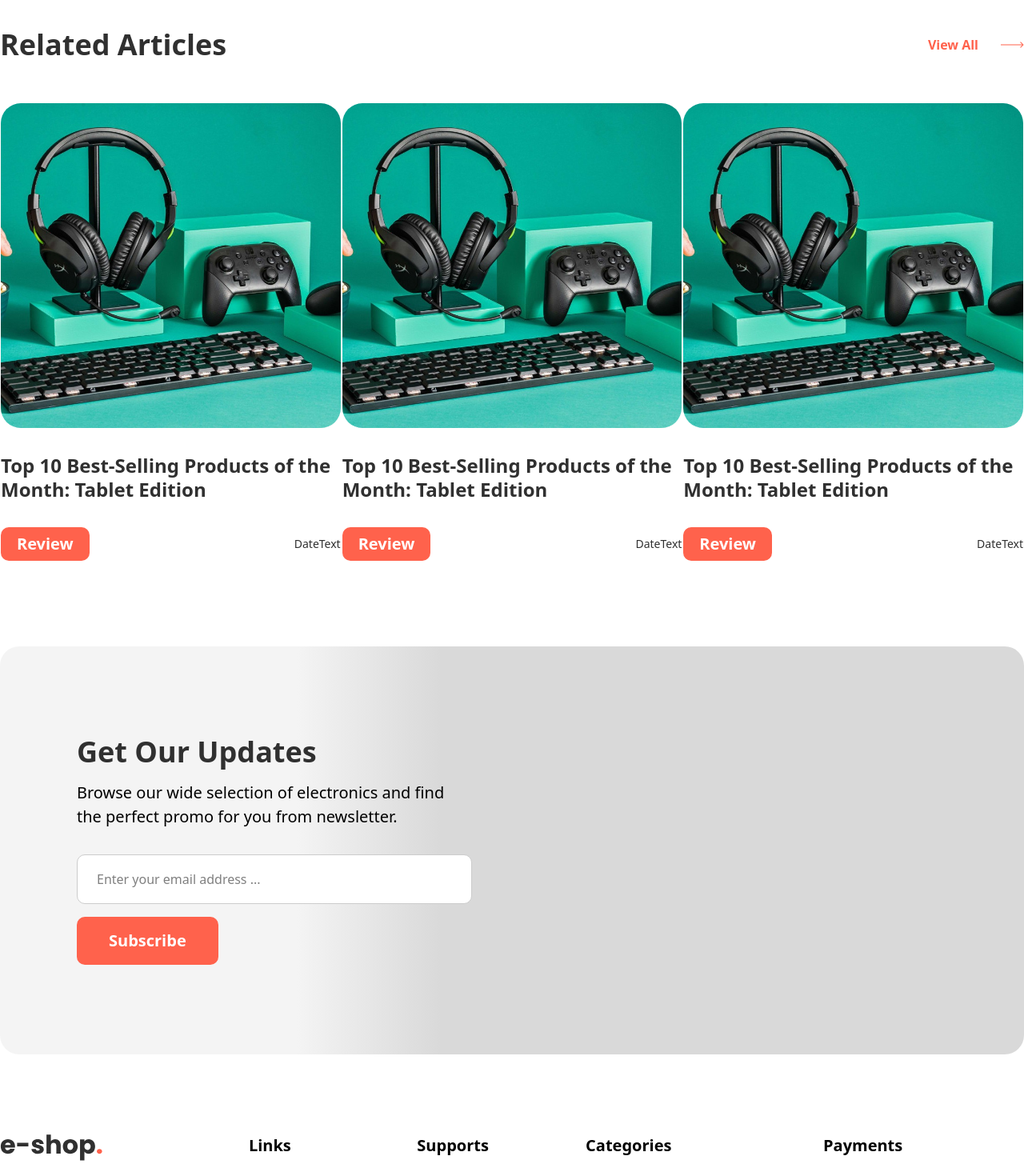
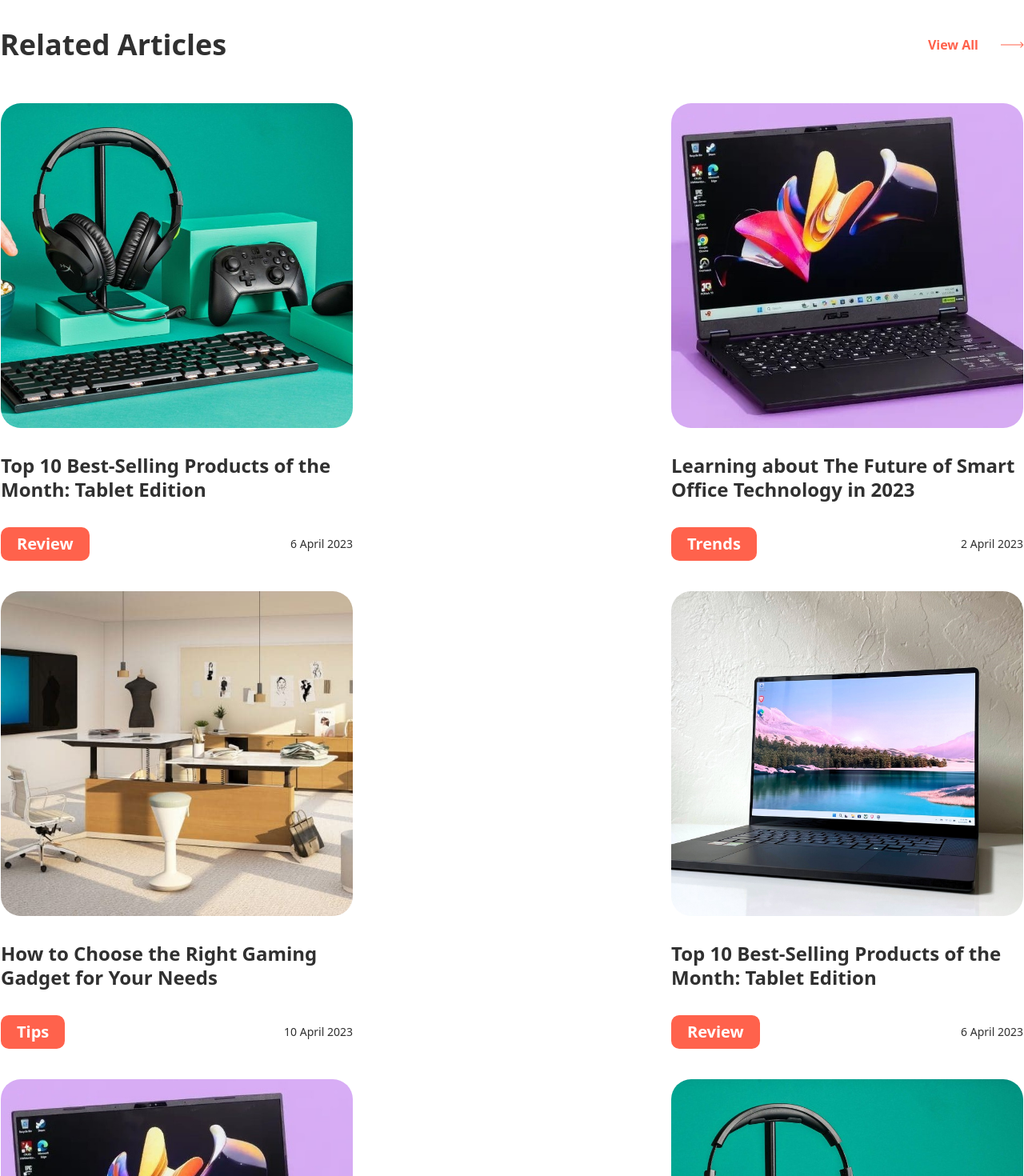
Before and after one commit to ramen72/OYA-Project-16-E-Shop, a React (Vite) app: page /blog-details in a window 1280 px wide. Shown: the part 5080-6550 px from the top of the page at 80% size. Built offline with nearby package versions, Linux system fonts and the light colour scheme.

Commit message:
Update Blog details page at 10-07-2025_1432

```diff
--- a/src/components/BlogRelatedArticlesComponent.jsx
+++ b/src/components/BlogRelatedArticlesComponent.jsx
@@ -10,6 +10,7 @@ const BlogRelatedArticlesComponent = ({
   paddingBottom = "pb-12",
   paddingLeft = "pl-[52px]",
   paddingRight = "pr-[52px]",
+  imageUrl,
   title = "Top 10 Best-Selling Products of the Month: Tablet Edition",
   buttonText = "Review",
   dateText = "dateText",
@@ -32,8 +33,8 @@ const BlogRelatedArticlesComponent = ({
           } transition-all duration-300`}
         >
           <img
-            src="../../public/images/blogImage-3.jpg"
-            alt=""
+            src={imageUrl}
+            alt="BlogImage"
             className={`w-full h-full object-cover rounded-[25px]`}
           />
         </div>
--- a/src/data/BlogRelatedArticlesData.jsx
+++ b/src/data/BlogRelatedArticlesData.jsx
@@ -2,55 +2,55 @@ import React from "react";
 
 const BlogRelatedArticlesData = [
   {
-    imageUrl: "#",
+    imageUrl: "images/blogImage-3.jpg",
     title: "Top 10 Best-Selling Products of the Month: Tablet Edition",
     buttonTex: "Review",
     dateText: "6 April 2023",
   },
   {
-    imageUrl: "#",
+    imageUrl: "images/blogImage-2.jpg",
     title: "Learning about The Future of Smart Office Technology in 2023",
     buttonTex: "Trends",
     dateText: "2 April 2023",
   },
   {
-    imageUrl: "#",
+    imageUrl: "images/blogImage-4.jpg",
     title: "How to Choose the Right Gaming Gadget for Your Needs",
     buttonTex: "Tips",
     dateText: "10 April 2023",
   },
   {
-    imageUrl: "#",
+    imageUrl: "images/blogImage.jpg",
     title: "Top 10 Best-Selling Products of the Month: Tablet Edition",
     buttonTex: "Review",
     dateText: "6 April 2023",
   },
   {
-    imageUrl: "#",
+    imageUrl: "images/blogImage-2.jpg",
     title: "Learning about The Future of Smart Office Technology in 2023",
     buttonTex: "Trends",
     dateText: "2 April 2023",
   },
   {
-    imageUrl: "#",
+    imageUrl: "images/blogImage-3.jpg",
     title: "How to Choose the Right Gaming Gadget for Your Needs",
     buttonTex: "Tips",
     dateText: "10 April 2023",
   },
   {
-    imageUrl: "#",
+    imageUrl: "images/blogImage-4.jpg",
     title: "Top 10 Best-Selling Products of the Month: Tablet Edition",
     buttonTex: "Review",
     dateText: "6 April 2023",
   },
   {
-    imageUrl: "#",
+    imageUrl: "images/blogImage.jpg",
     title: "Learning about The Future of Smart Office Technology in 2023",
     buttonTex: "Trends",
     dateText: "2 April 2023",
   },
   {
-    imageUrl: "#",
+    imageUrl: "images/blogImage-4.jpg",
     title: "How to Choose the Right Gaming Gadget for Your Needs",
     buttonTex: "Tips",
     dateText: "10 April 2023",
--- a/src/pages/BlogDetailsPage.jsx
+++ b/src/pages/BlogDetailsPage.jsx
@@ -14,6 +14,7 @@ import InputBoxComponent from "../components/InputBoxComponent";
 import ArrowIcon from "../assets/icons/ArrowIcon";
 import BlogRelatedArticlesComponent from "../components/BlogRelatedArticlesComponent";
 import Slider from "react-slick";
+import BlogRelatedArticlesData from "../data/BlogRelatedArticlesData";
 
 const BlogDetailsPage = () => {
   const settings = {
@@ -316,10 +317,18 @@ const BlogDetailsPage = () => {
                   <BlogRelatedArticlesComponent />
                 </div>
               </Slider> */}
-              <div className={`flex justify-between items-center`}>
-                <BlogRelatedArticlesComponent />
-                <BlogRelatedArticlesComponent />
-                <BlogRelatedArticlesComponent />
+              <div
+                className={`flex flex-wrap justify-between items-center gap-y-10`}
+              >
+                {BlogRelatedArticlesData.map((item, index) => (
+                  <BlogRelatedArticlesComponent
+                    key={index}
+                    imageUrl={item.imageUrl}
+                    title={item.title}
+                    buttonText={item.buttonTex}
+                    dateText={item.dateText}
+                  />
+                ))}
               </div>
             </div>
           </div>
```
